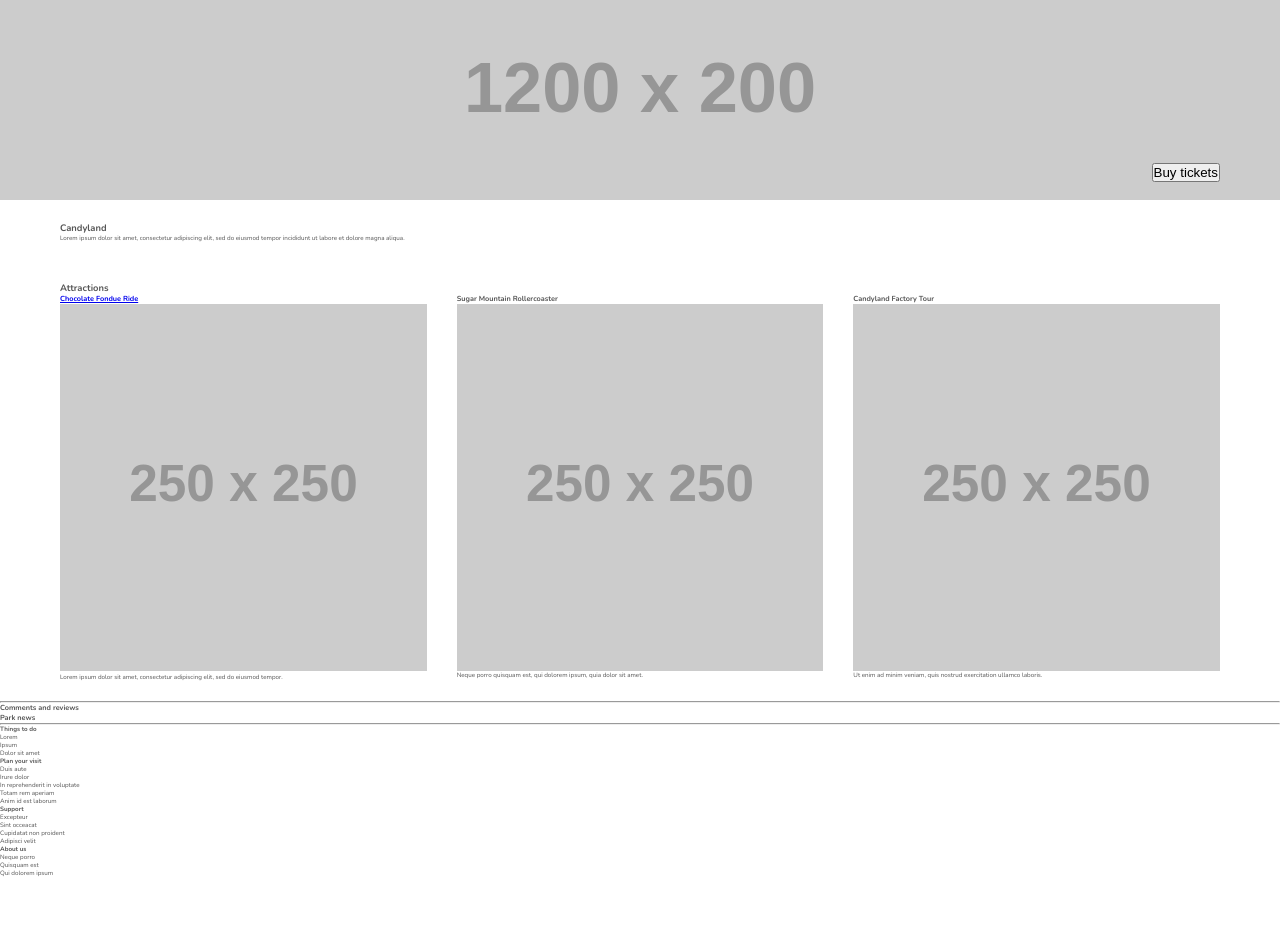
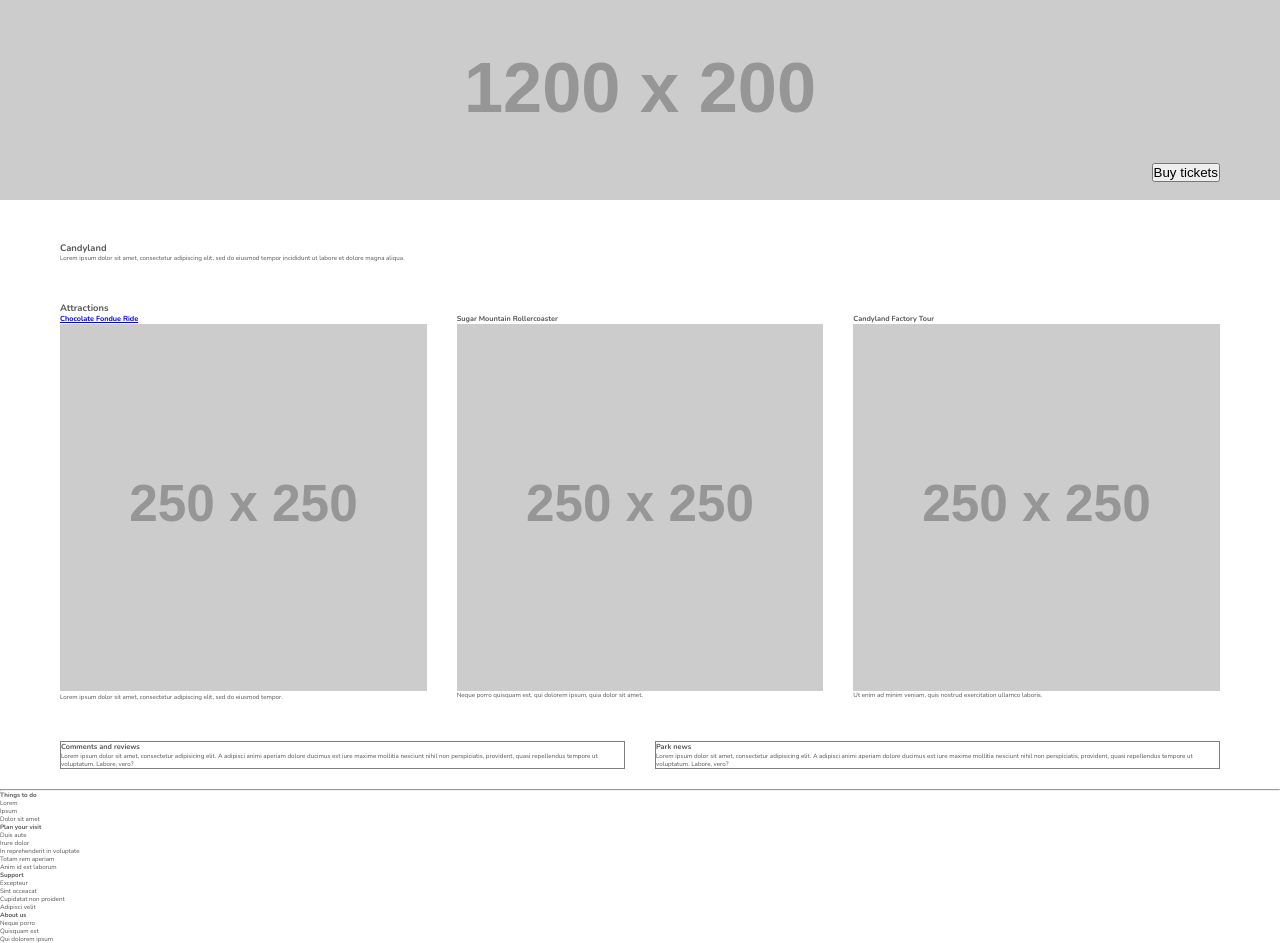
Before and after one commit to williamthorsen/theme-park, a website: page public/index.html in a window 1280 px wide. Shown: the part 68-1011 px from the top of the page. Before the commit the page ends 945 px from the top, so only its background shows below. Drawn offline with nearby package versions, Linux system fonts and the light colour scheme; placeholder pictures from the web are drawn by us; a web font is replaced by a local one.

Commit message:
ux: Add layout to social section on landing page

```diff
--- a/public/css/style.css
+++ b/public/css/style.css
@@ -81,6 +81,7 @@ a.logo-font:visited {
 /* ----- HOME PAGE ----- */
 header {
   position: relative;
+  margin-bottom: var(--section-padding-y);
 }
 
 header img {
@@ -145,6 +146,20 @@ header .content div {
   width: 100%;
 }
 
+#social .content {
+  display: flex;
+  flex-direction: row;
+  gap: 30px;
+  padding: var(--section-padding-x) var(--section-padding-y);
+}
+
+#social .content div {
+  flex-grow: 1;
+  border: 1px solid grey;
+  display: flex;
+  flex-direction: column;
+}
+
 /* ----- END HOME PAGE ----- */
 
 
--- a/public/index.html
+++ b/public/index.html
@@ -84,21 +84,23 @@
             </div>
           </div>
         </div>
-
       </section>
 
-      <hr>
-
+      <!-- Social section -->
       <section id="social">
+        <div class="content x-constraint">
           <div>
             <h3>
               Comments and reviews
             </h3>
+            <p>Lorem ipsum dolor sit amet, consectetur adipisicing elit. A adipisci animi aperiam dolore ducimus est iure maxime mollitia nesciunt nihil non perspiciatis, provident, quasi repellendus tempore ut voluptatum. Labore, vero?</p>
           </div>
           <div>
             <h3>
               Park news
             </h3>
+            <p>Lorem ipsum dolor sit amet, consectetur adipisicing elit. A adipisci animi aperiam dolore ducimus est iure maxime mollitia nesciunt nihil non perspiciatis, provident, quasi repellendus tempore ut voluptatum. Labore, vero?</p>
+          </div>
         </div>
       </section>
 
```
Lines whose indentation alone changed are shown as unchanged.
